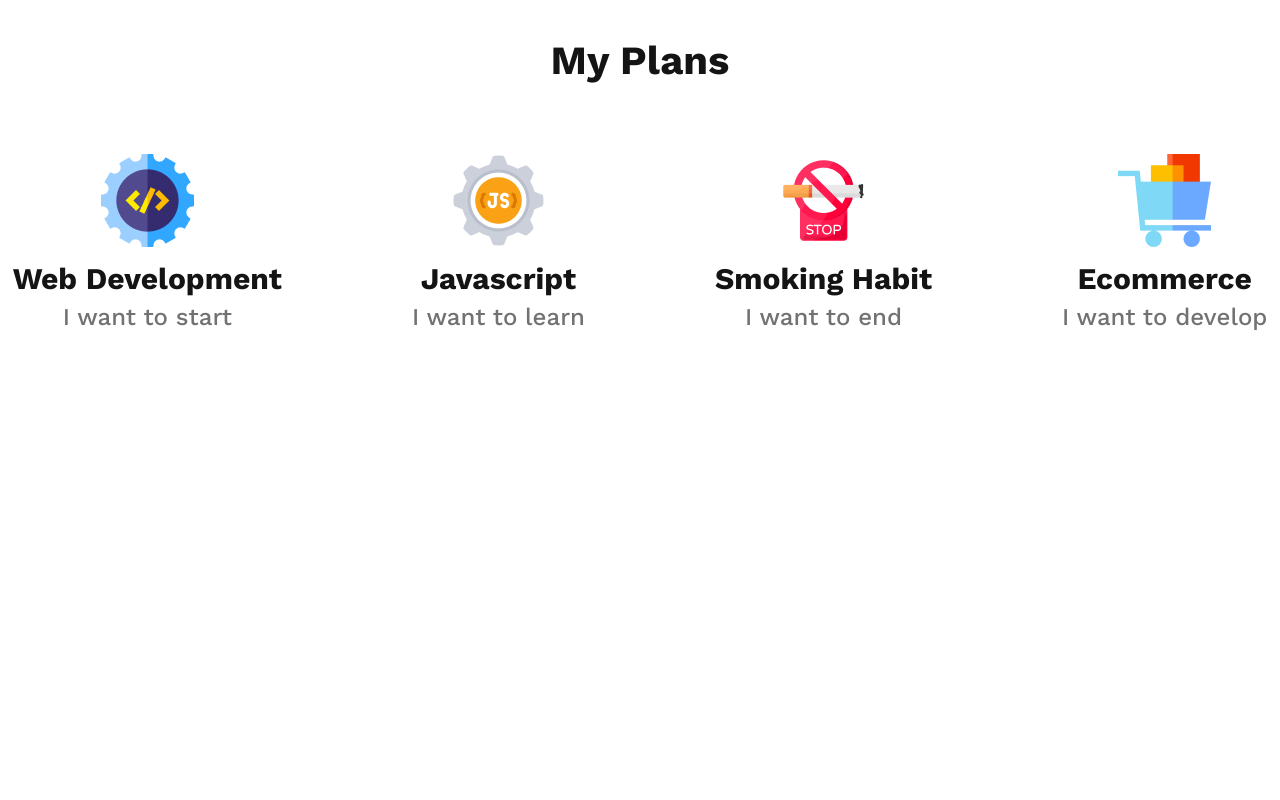
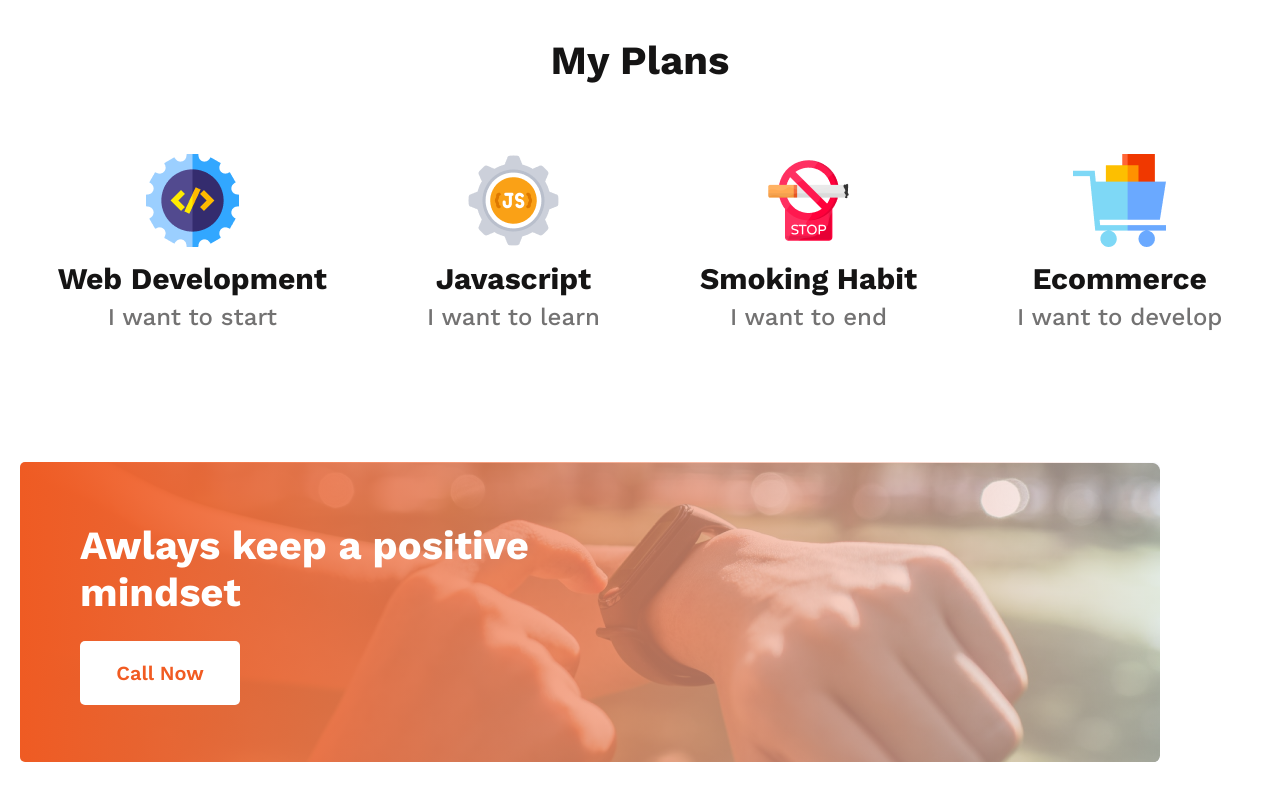
Before and after one commit to erakib/first-assignment, a plain HTML site: page index.html in a window 1280 px wide. Shown: the part 1863-2663 px from the top of the page. Before the commit the page ends 2265 px from the top, so only its background shows below. Drawn offline with nearby package versions, Linux system fonts and the light colour scheme.

Commit message:
section call-now added

```diff
--- a/index.html
+++ b/index.html
@@ -69,6 +69,13 @@
                 </div>
             </div>
         </section>
+        <!-- section call now start -->
+        <section class="call-now">
+            <div class="call-content">
+                <h1 class="callnow-tittle">Awlays keep a positive <br> mindset</h1>
+                <button type="submit" class="callnow-btn">Call Now</button>
+            </div>
+        </section>
     </main>
     <footer></footer>
 </body>
--- a/styles/style.css
+++ b/styles/style.css
@@ -89,7 +89,7 @@
 
 .plan-ittems {
     display: flex;
-    gap: 130px;
+    gap: 100px;
     justify-content: center;
     margin: 70px 0;
 }
@@ -110,3 +110,38 @@
     color: #737272;
     margin-top: 7px;
 }
+
+/* section call-now styls */
+.call-now {
+    display: flex;
+    justify-content: center;
+    padding-right: 100px;
+    margin: 130px 0;
+}
+
+.call-content {
+    width: 1140px;
+    height: 300px;
+    background-image: linear-gradient(to left, #f5f6fc85, #EF5B23), url(../images/watch.png);
+    border-radius: 5px;
+}
+
+.callnow-tittle {
+    font-weight: 700;
+    font-size: 40px;
+    line-height: 47px;
+    color: #FFFFFF;
+    padding: 60px 0px 0 60px;
+}
+
+.callnow-btn {
+    width: 160px;
+    height: 64px;
+    background: #FFFFFF;
+    border-radius: 5px;
+    border: none;
+    font-weight: 600;
+    font-size: 20px;
+    color: #F15B22;
+    margin: 25px 0px 0 60px;
+}
```
